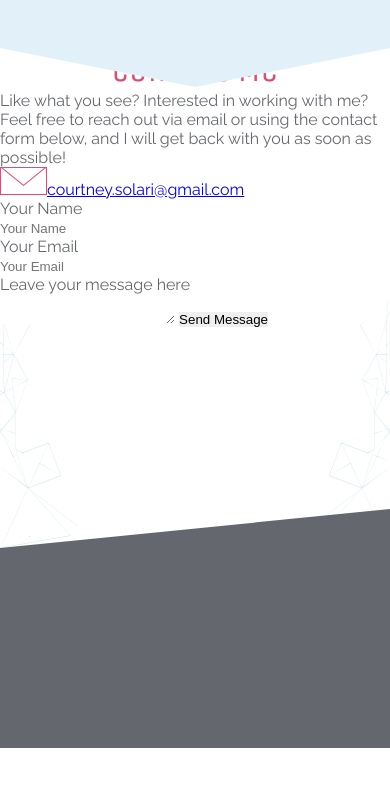
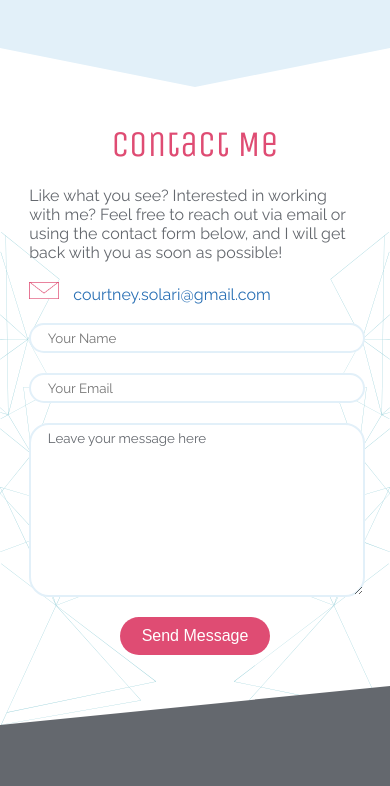
Before and after one commit to CSolari96/personal-portfolio, a website: page index.html in a window 390 px wide. Shown: the part 4365-5151 px from the top of the page. Before the commit the page ends 5113 px from the top, so only its background shows below. Drawn offline with nearby package versions, Linux system fonts and the light colour scheme.

Commit message:
Finish mobile contact form styling

```diff
--- a/index.html
+++ b/index.html
@@ -243,20 +243,26 @@
 
 					<p>Like what you see? Interested in working with me? Feel free to reach out via email or using the contact form below, and I will get back with you as soon as possible!</p>
 
-					<a href="mailto:courtney.solari@gmail.com"><img src="images/mail_icon.png" title="" alt="">courtney.solari@gmail.com</a>
+					<div class="email-link">
+
+						<img src="images/mail_icon.png" title="" alt="">
+
+						<a href="mailto:courtney.solari@gmail.com">courtney.solari@gmail.com</a>
+
+					</div>
 
 					<form>
 
-						<label for="name">Your Name</label><br>
-						<input type="text" id="name" name="name" placeholder="Your Name"><br>
+						<label for="name">Your Name</label>
+						<input type="text" id="name" name="name" placeholder="Your Name">
 
-						<label for="email">Your Email</label><br>
-						<input type="email" id="email" name="email" placeholder="Your Email"><br>
+						<label for="email">Your Email</label>
+						<input type="email" id="email" name="email" placeholder="Your Email">
 
-						<label for="message">Leave your message here</label><br>
-						<textarea id="message" name="message"></textarea>
+						<label for="message">Leave your message here</label>
+						<textarea id="message" name="message" rows="10">Leave your message here</textarea>
 
-						<input type="submit" value="Send Message">
+						<button type="submit" class="button">Send Message</button>
 
 					</form>
 
--- a/less/main.less
+++ b/less/main.less
@@ -335,13 +335,51 @@ main {
 	} // End #portfolio
 
 	#contact {
-		height: 500px;  // FOR TESTING PURPOSES ONLY
-
 		background-color: @white;
 		background-image: url('../images/lines-md-left.svg'), url('../images/lines-md-right.svg');
 		background-position: bottom left, bottom right;
 		background-repeat: no-repeat;
-		background-size: 20%;
+		background-size: 40%;
+		margin-top: 75px;
+
+		.contact-form {
+			width: @default-width;
+			margin: auto;
+			padding-bottom: 50px;
+
+			p {
+				padding: 20px 0;
+			} // End p
+
+			.email-link {
+				img {
+					width: 30px;
+					padding-right: 10px;
+				} // End img
+
+				a {
+					color: @blue;
+					text-decoration: none;
+				} // End a
+			} // End .email-link
+
+			form {
+				label {
+					display: none;
+				} // End label
+
+				input, textarea {
+					.body-copy();
+					color: @gray;
+					display: block;
+					border: 2px @light-blue solid;
+					border-radius: 20px;
+					width: 90%;
+					padding: 5px 5%;
+					margin: 20px 0;
+				} // End input, textarea
+			} // End form
+		} // End .contact-form
 
 		svg {
 			position: absolute;
```
Also changed, not shown: css/main.css.
